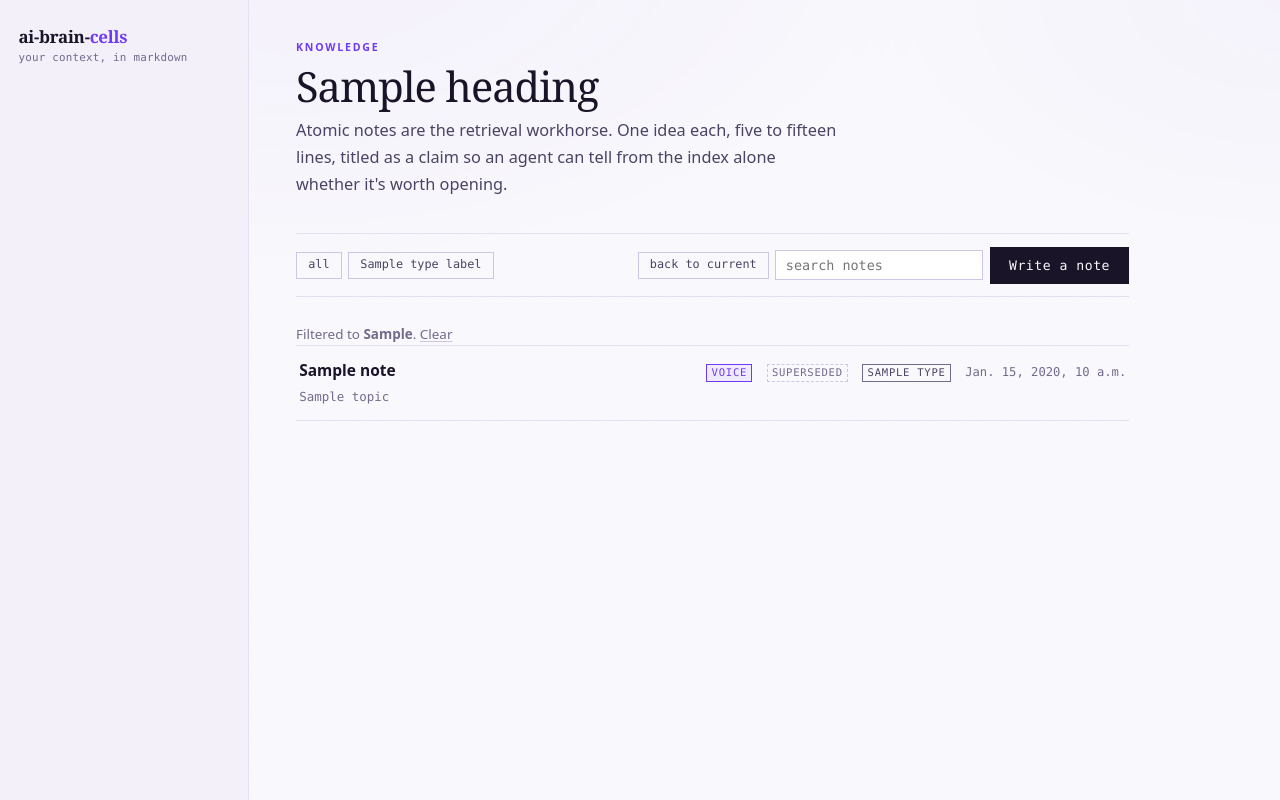
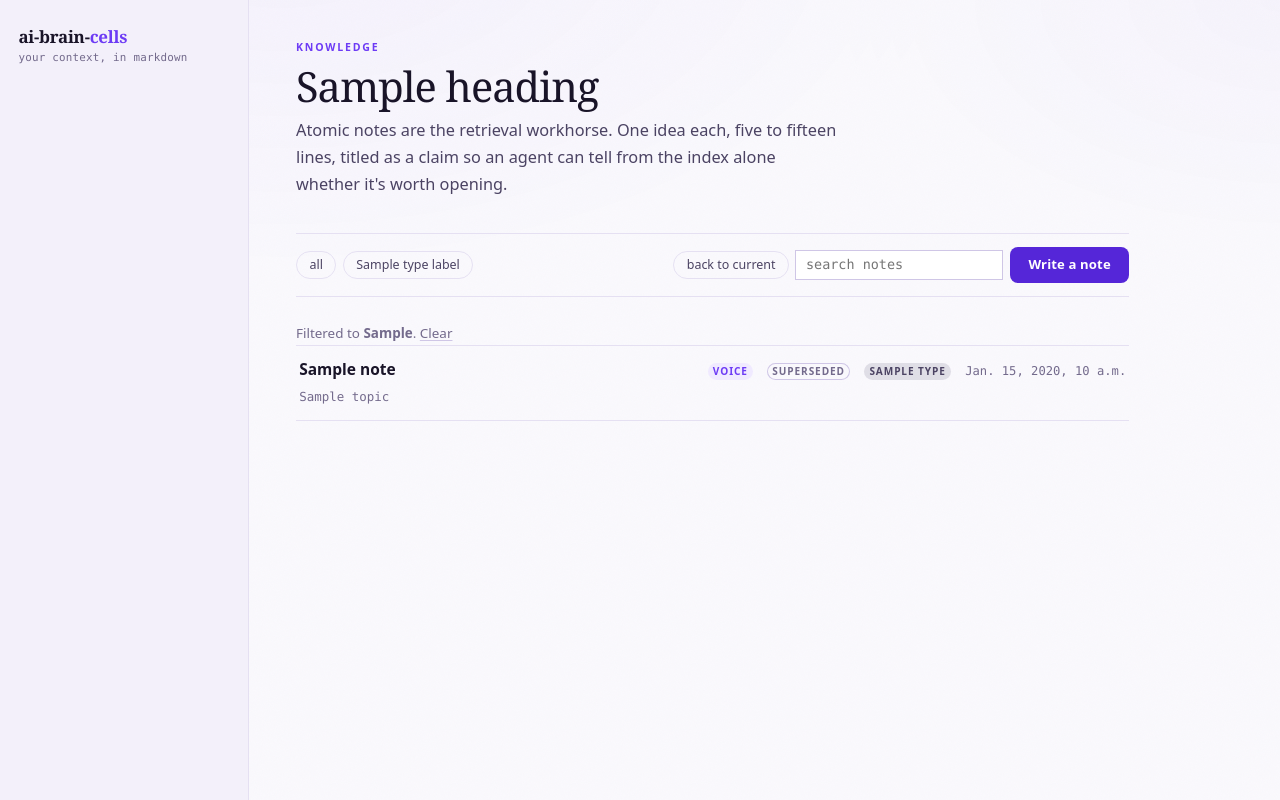
Before and after one commit to omarchouman/ai-brain-cells, a Django app: template templates/dashboard/notes.html in a window 1280 px wide. Run offline with Django 5.2, Linux system fonts and the light colour scheme; the template is opened without the code that fills it: most values are stand-ins (such as "Sample title", 1, 10 or a date in 2020).

Commit message:
Revamp buttons, tags and pills
Tags are tinted rather than outlined. On a dark ground a ring of colour
around six-point type reads as noise; a soft fill of the same hue reads as
a label.

Gives the voice marker its own class instead of borrowing tag--alert. Those
two meant opposite things — "this carries your actual words" and "this has
gone stale" — and rendered identically, which made the one signal the brain
exists to protect indistinguishable from a warning.

Adds a danger colour so destructive actions stop sharing the accent. Delete
now reads as delete rather than as another violet control.

Buttons get the accent as a fill with a soft focus halo on hover, and pills
get a filled active state, so what is currently selected is legible at a
glance rather than by border weight.

```diff
--- a/static/css/app.css
+++ b/static/css/app.css
@@ -31,6 +31,8 @@
   --good-tint:   #16281f;
   --alert:       #f0b45f;
   --alert-tint:  #2e2113;
+  --danger:      #f4808f;
+  --danger-tint: #331419;
 
   --display: ui-serif, "New York", "Iowan Old Style", Charter, Georgia, serif;
   --sans:    "Avenir Next", ui-sans-serif, system-ui, -apple-system, "Segoe UI", sans-serif;
@@ -69,6 +71,8 @@
     --good-tint:   #e6f7ee;
     --alert:       #a55a06;
     --alert-tint:  #fdf1de;
+    --danger:      #c02637;
+    --danger-tint: #fdeaec;
 
     --wash: .3;
   }
@@ -299,20 +303,32 @@ h3 { font: 600 .98rem/1.3 var(--sans); margin: 1.6rem 0 .5rem; letter-spacing: -
 
 /* ------------------------------------------------------------------ tags */
 
+/* Tinted rather than outlined. On a dark ground a ring of colour around
+ * small type reads as noise; a soft fill of the same hue reads as a label. */
 .tag {
   display: inline-block;
-  font: 500 .66rem/1.5 var(--mono);
-  letter-spacing: .07em;
+  font: 600 .63rem/1.7 var(--sans);
+  letter-spacing: .09em;
   text-transform: uppercase;
-  padding: 0 .4em;
-  border: 1px solid var(--line-firm);
+  padding: 0 .5em;
+  border-radius: 999px;
+  background: color-mix(in oklab, var(--muted) 15%, transparent);
   color: var(--muted);
   white-space: nowrap;
 }
-.tag--type { border-color: var(--muted); color: var(--text-soft); }
-.tag--alert { border-color: var(--accent); color: var(--accent); background: var(--accent-tint); }
-.tag--good { border-color: var(--good); color: var(--good); }
-.tag--quiet { border-style: dashed; }
+.tag--type {
+  background: color-mix(in oklab, var(--text-soft) 14%, transparent);
+  color: var(--text-soft);
+}
+/* The accent means "this is the owner's own voice" and nothing else. */
+.tag--voice { background: var(--accent-tint); color: var(--accent); }
+.tag--alert { background: var(--alert-tint); color: var(--alert); }
+.tag--good  { background: var(--good-tint);  color: var(--good); }
+.tag--quiet {
+  background: transparent;
+  color: var(--muted);
+  box-shadow: inset 0 0 0 1px var(--line-firm);
+}
 
 .topics { font: 400 .78rem var(--mono); color: var(--muted); }
 .topics span::after { content: " · "; }
@@ -346,20 +362,49 @@ h3 { font: 600 .98rem/1.3 var(--sans); margin: 1.6rem 0 .5rem; letter-spacing: -
 
 .btn {
   display: inline-block;
-  font: 500 .82rem/1 var(--mono);
-  letter-spacing: .04em;
-  padding: .68rem 1.15rem;
-  border: 1px solid var(--text);
-  background: var(--text);
-  color: var(--bg);
+  font: 600 .82rem/1 var(--sans);
+  letter-spacing: .01em;
+  padding: .66rem 1.1rem;
+  border: 1px solid transparent;
+  border-radius: var(--r);
+  background: var(--accent-deep);
+  color: #fff;
   text-decoration: none;
   cursor: pointer;
+  transition: background .14s ease, border-color .14s ease, color .14s ease,
+              box-shadow .14s ease, transform .06s ease;
 }
-.btn:hover { background: var(--accent); border-color: var(--accent); color: #fff; }
-.btn--ghost { background: transparent; color: var(--text); border-color: var(--line-firm); }
-.btn--ghost:hover { background: transparent; border-color: var(--accent); color: var(--accent); }
-.btn--danger { background: transparent; color: var(--accent); border-color: var(--accent); }
-.btn--danger:hover { background: var(--accent); color: #fff; }
+.btn:hover {
+  background: var(--accent);
+  color: #16101f;
+  box-shadow: 0 0 0 4px color-mix(in oklab, var(--accent) 18%, transparent);
+}
+.btn:active { transform: translateY(1px); }
+
+.btn--ghost {
+  background: transparent;
+  color: var(--text);
+  border-color: var(--line-firm);
+  box-shadow: none;
+}
+.btn--ghost:hover {
+  background: color-mix(in oklab, var(--accent) 10%, transparent);
+  border-color: var(--accent);
+  color: var(--text);
+  box-shadow: none;
+}
+
+.btn--danger {
+  background: transparent;
+  color: var(--danger);
+  border-color: color-mix(in oklab, var(--danger) 45%, transparent);
+}
+.btn--danger:hover {
+  background: var(--danger-tint);
+  border-color: var(--danger);
+  color: var(--danger);
+  box-shadow: none;
+}
 
 .actions { display: flex; gap: .6rem; align-items: center; flex-wrap: wrap; margin-top: 1.6rem; }
 
@@ -421,19 +466,28 @@ h3 { font: 600 .98rem/1.3 var(--sans); margin: 1.6rem 0 .5rem; letter-spacing: -
   margin-bottom: 1.6rem;
 }
 .pill {
-  font: 500 .74rem/1 var(--mono);
-  padding: .42rem .7rem;
-  border: 1px solid var(--line-firm);
+  font: 500 .78rem/1 var(--sans);
+  padding: .44rem .78rem;
+  border: 1px solid var(--line);
+  border-radius: 999px;
   color: var(--text-soft);
   text-decoration: none;
   white-space: nowrap;
+  background: transparent;
+  cursor: pointer;
+  transition: background .12s ease, border-color .12s ease, color .12s ease;
 }
-.pill:hover { border-color: var(--muted); color: var(--text); }
+.pill:hover {
+  border-color: var(--accent-edge);
+  background: color-mix(in oklab, var(--accent) 9%, transparent);
+  color: var(--text);
+}
 .pill[aria-current="true"] {
-  background: var(--text);
-  border-color: var(--text);
-  color: var(--bg);
+  background: var(--accent-deep);
+  border-color: var(--accent-deep);
+  color: #fff;
 }
+
 .filterbar .spacer { flex: 1; }
 
 /* ----------------------------------------------------------------- forms */
--- a/templates/dashboard/notes.html
+++ b/templates/dashboard/notes.html
@@ -58,7 +58,7 @@
         <strong>{{ note.title }}</strong>
         {% if note.topics %}<br><span class="topics">{% for topic in note.topics %}<span>{{ topic }}</span>{% endfor %}</span>{% endif %}
       </span>
-      {% if note.verbatim %}<span class="tag tag--alert" title="Carries your own words">voice</span>{% endif %}
+      {% if note.verbatim %}<span class="tag tag--voice" title="Carries your own words">voice</span>{% endif %}
       {% if note.visibility == 'private' %}<span class="tag tag--quiet">private</span>{% endif %}
       {% if note.status == 'superseded' %}<span class="tag tag--quiet">superseded</span>{% endif %}
       <span class="tag tag--type">{{ note.type }}</span>
```
